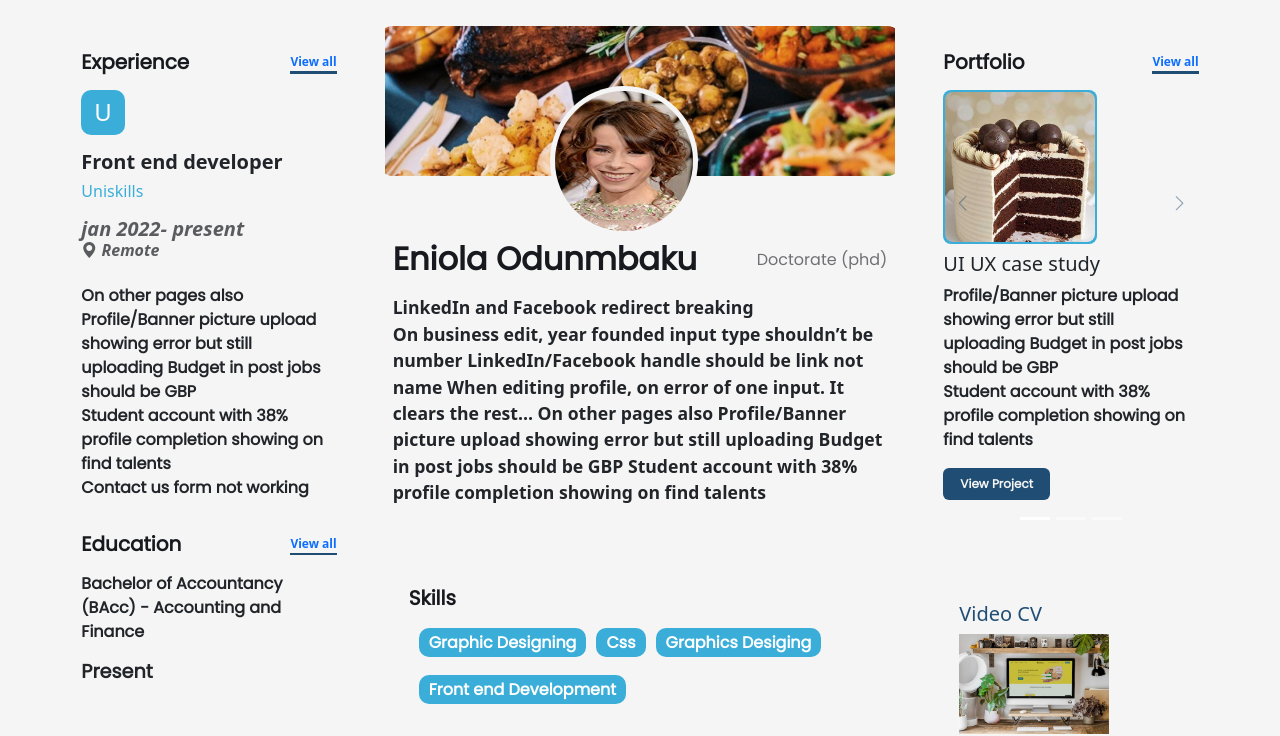
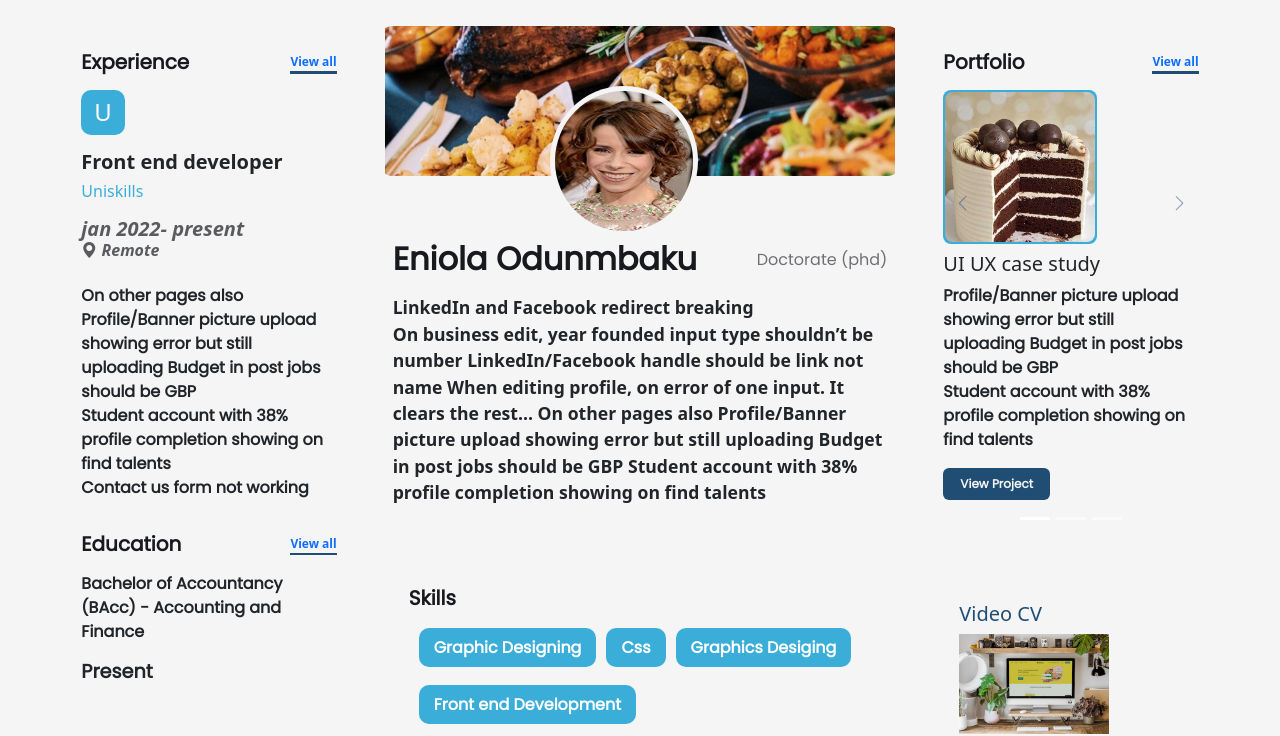
Before and after one commit to priest-2105/uniskill-profile, a plain HTML site: page index.html in a window 1280 px wide. Shown: the part 98-834 px from the top of the page. Drawn offline with nearby package versions, Linux system fonts and the light colour scheme.

Commit message:
commit 1

```diff
--- a/index.css
+++ b/index.css
@@ -509,7 +509,7 @@
         font-style: SemiBold;
         font-size: 2vh;
         background-color: #3AAED8;
-        padding: 5px 10px 5px 10px;
+        padding: 10px 15px 10px 15px;
         margin-left: 10px;
         margin-top: 10px;
         border-radius: 10px;
@@ -535,6 +535,8 @@
 
 
         /* portfolio section  */
+        /* .profile-body{
+        background-color:#E9E9E9;} */
 
         .portfolio-card:hover{
         box-shadow:1px 1.8px 1.4px 1.8px Rgba(24, 25, 31,0.3);
```
